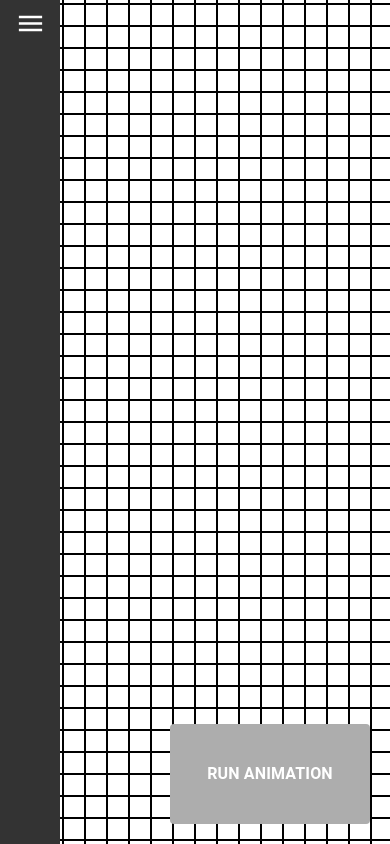
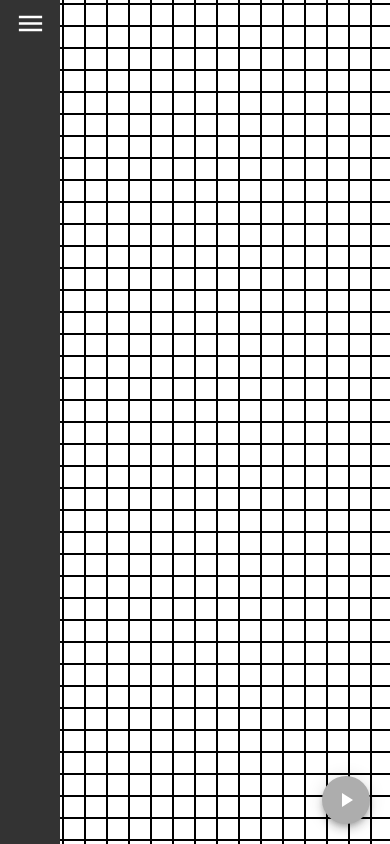
Before and after one commit to DanielTardelli/PathfindingVisualiser, a React (Create React App) app: page / in a window 390 px wide. Built offline with nearby package versions, Linux system fonts and the light colour scheme; the HTML template or start-up script is replaced by a standard one.

Commit message:
additions to the responsiveness, fixing scroll issues

```diff
--- a/src/Components/FullMenu.js
+++ b/src/Components/FullMenu.js
@@ -22,7 +22,7 @@ const FullMenu = (props) => {
 
 
     return (
-        <div style={{overflowY: 'auto', height: '100%', width: '100%'}}>
+        <div style={{overflowY: 'auto', height: '80%', width: '100%'}}>
             <Box width="100%" height='380px' sx={{display: 'flex', alignItems: 'center', flexDirection: 'column', marginBottom: '30px'}}>
                 <Typography sx={{color: 'white', fontWeight: '600', whiteSpace: 'nowrap'}}>
                     Choose your pen:
--- a/src/Components/Grid.js
+++ b/src/Components/Grid.js
@@ -1,4 +1,5 @@
-import { CircularProgress, Box, Typography, Button } from '@mui/material';
+import { CircularProgress, Box, Typography, Button, Fab } from '@mui/material';
+import PlayArrowIcon from '@mui/icons-material/PlayArrow';
 import React, { useEffect, useRef } from 'react'
 import Square from './Square';
 
@@ -184,11 +185,12 @@ const Grid = (props) => {
                         )
                     })}
                 </Box>
-                <Button sx={{position: 'fixed', bottom: '20px', right: '20px', height: '100px', width: '200px', background: '#adadad', zIndex: 0}}  onClick={djkstraBFS}>
-                    <Typography sx={{color: 'white', fontWeight: 700}}>
-                        Run animation
+                <Fab variant="extended" sx={{position: 'fixed', bottom: '20px', right: '20px', width: {xs: '20px', sm: '20px', md: '100px'} ,background: '#adadad', zIndex: 0, display: 'flex', justifyContent: 'center', alignItems: 'center'}}  onClick={djkstraBFS}>
+                    <PlayArrowIcon sx={{color: 'white'}}></PlayArrowIcon>
+                    <Typography sx={{color: 'white', fontWeight: 600, display: {xs: 'none', sm: 'none', md: 'flex'}}}>
+                        Play
                     </Typography>
-                </Button>
+                </Fab>
             </>
         )
     }
--- a/src/Components/Layout.js
+++ b/src/Components/Layout.js
@@ -65,12 +65,13 @@ const Layout = (props) => {
             <Box ref={ref2} sx={{
             zIndex: 1,
             position: 'absolute',
+            top: 0,
             left: 0,
-            top: 0,
             background: '#333333',
             width:{xs: '60px', sm: '60px', md: '100px'},
             minWidth: '60px',
             height: '100%',
+            maxHeight: '100%',
             transition: 'width 200ms ease-in-out, background 500ms'}}>
                 <IconButton onClick={handleMenuOpenClose} sx={{position: 'relative', top: '0', right: '0', width: '100%'}}>
                     <MenuIcon sx={{fontSize: '31px', color: "white"}}/>
@@ -85,9 +86,10 @@ const Layout = (props) => {
                 }
 
             </Box>
-            <Box ref={ref} sx={{width: '100%', height: '100%', overflow: 'auto'}}>
-                    {React.cloneElement(props.children)}
-                </Box>
+            <Box ref={ref} sx={{height: '100%', width: '100%', overflow: 'auto', display: 'flex', flexDirection: 'column', alignItems: 'center', justifyContent: 'center'}}>
+                <Box sx={{height: '100%', width:{xs: '60px', sm: '60px', md: '100px'}}}></Box>
+                {React.cloneElement(props.children)}
+            </Box>
         </div>
     )
 }
```
Also changed, not shown: 1 other file (tests, documents, lock files or other folders).
